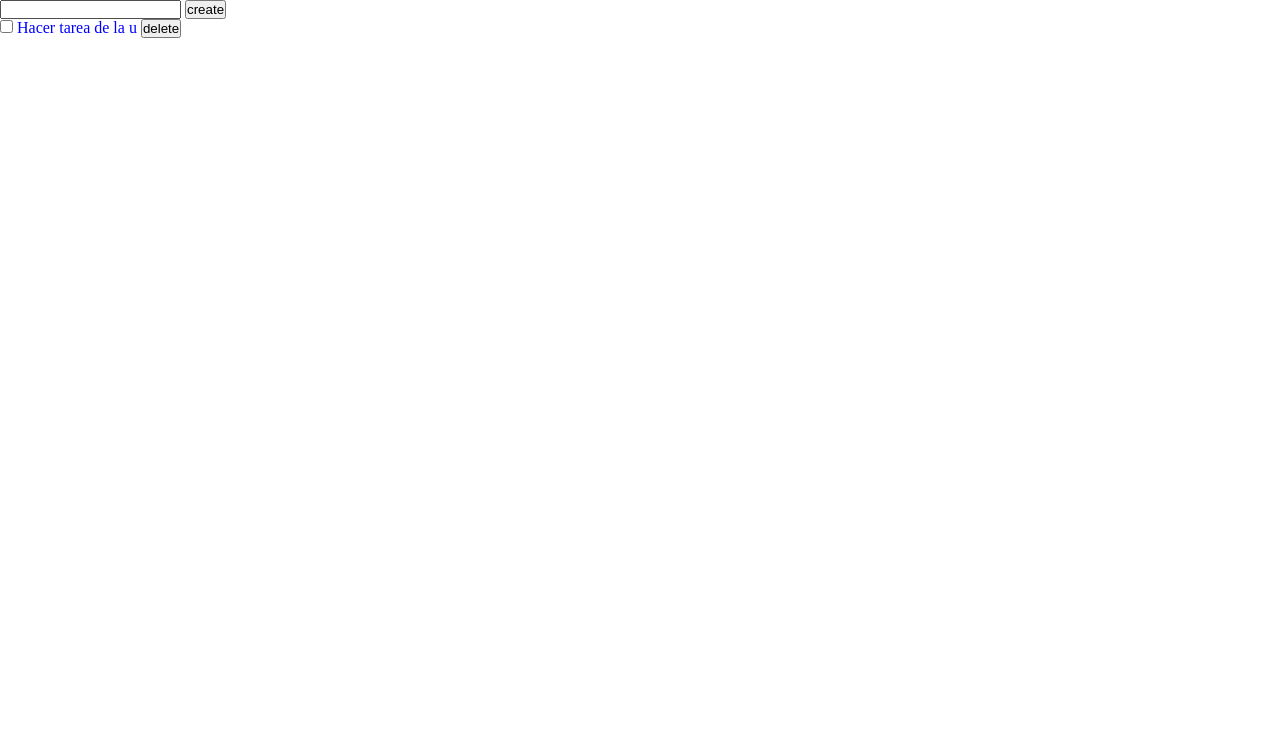
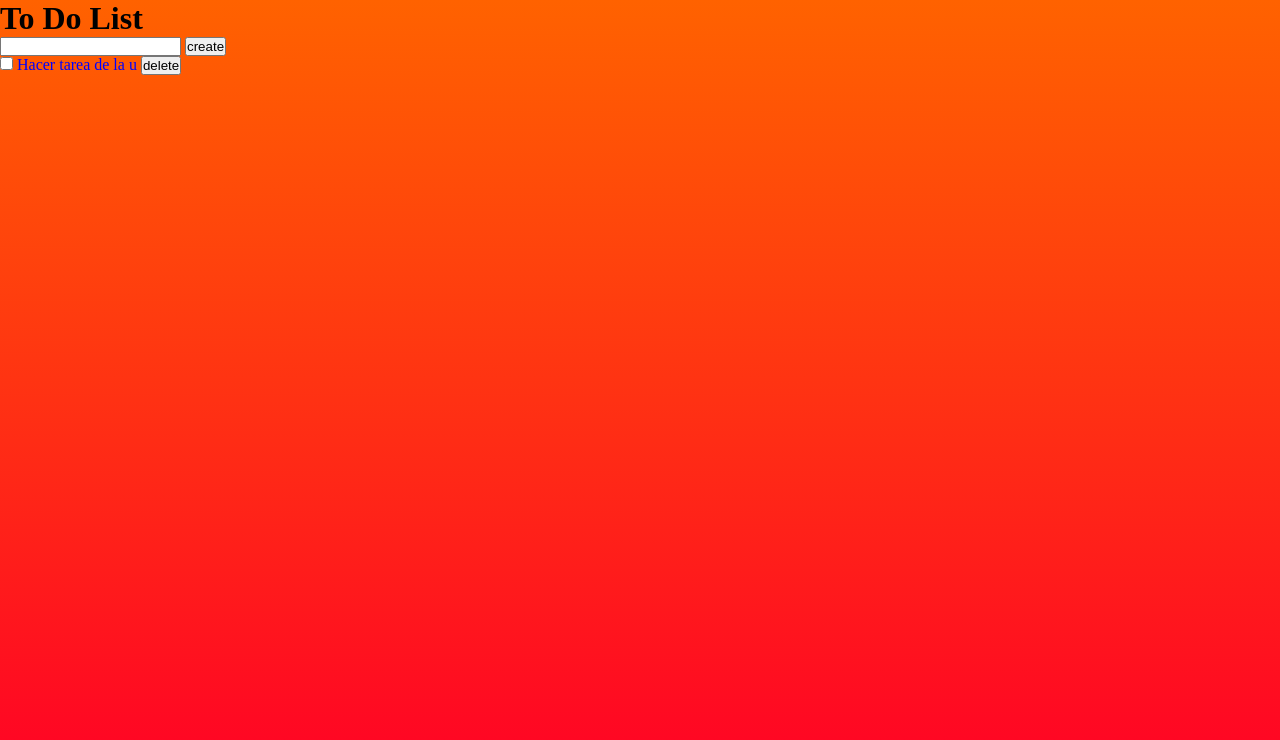
Before and after one commit to Cristianortiz19/cristian-ortiz-lab-3, a plain HTML site: page index.html in a window 1280 px wide. Drawn offline with Linux system fonts and the light colour scheme.

Commit message:
estilizado

```diff
--- a/index.html
+++ b/index.html
@@ -4,7 +4,7 @@
   <meta charset="UTF-8">
   <meta http-equiv="X-UA-Compatible" content="IE=edge">
   <meta name="viewport" content="width=device-width, initial-scale=1.0">
-  <title>Document</title>
+  <title>To Do List</title>
   <link rel="stylesheet" href="styles.css">
 </head>
 <body>
@@ -14,6 +14,7 @@
   description="Tareas pendientes"
   background="mediumpurple"
   >
+  <h1>To Do List</h1>
   <input type="text" name="create-to-do" id="create-to-do">
   <button id="to-do-btn">create</button>
   <ul id="to-do-list">
--- a/styles.css
+++ b/styles.css
@@ -1,6 +1,13 @@
 * {
     padding: 0;
     margin: 0;
+
+}
+
+body {
+    width: 100vh;
+    height: 100vh;
+    background: linear-gradient(180deg, rgb(255, 98, 0) 0%, rgb(255, 0, 38) 100%);
 }
 
 .item {
```
